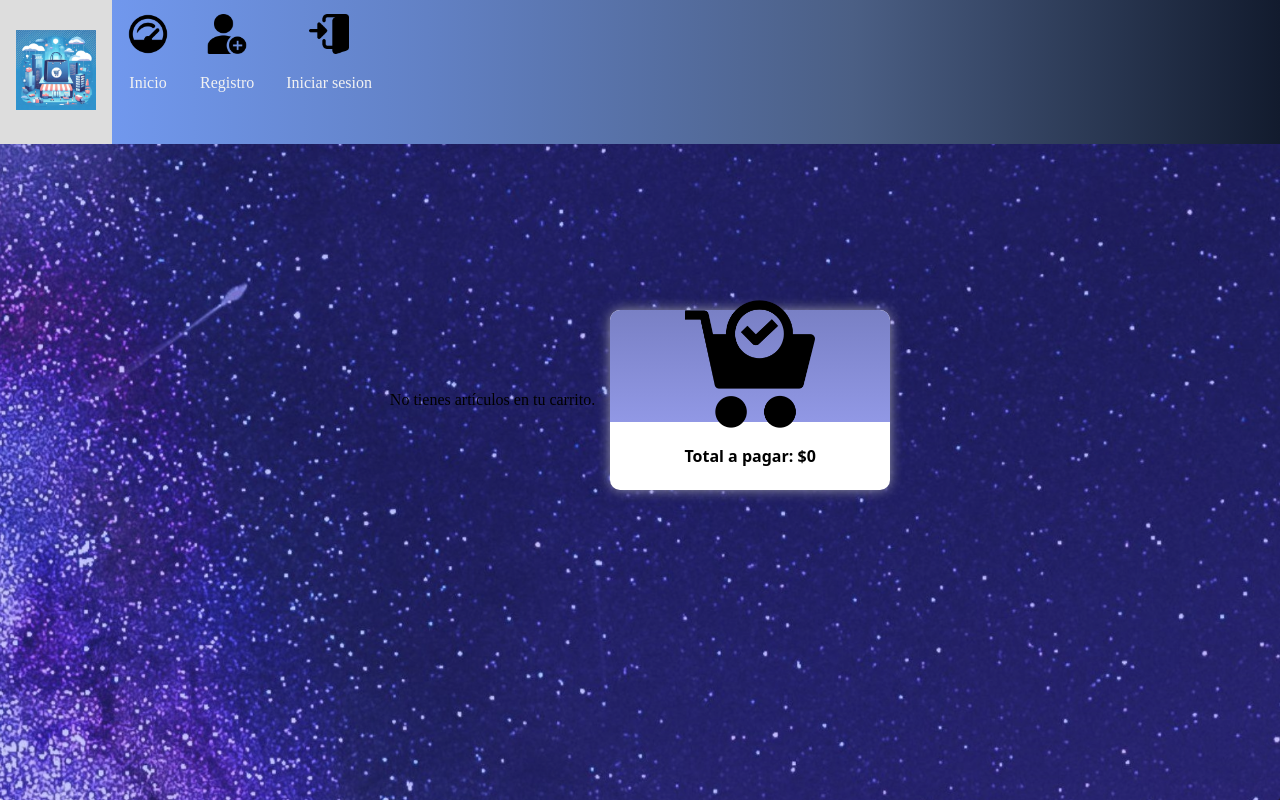
After one commit to Elad10dev/Django_Portafolio_Web, a Django app: page /market/carrito in a window 1280 px wide. The commit adds this page. Run offline with Django 5.2, Linux system fonts and the light colour scheme; data that the repository does not hold is empty.

Commit message:
agregamos boton de agregar y eliminar articulos al carrito asi como el carrito a la base de datos

```diff
--- a/MainApp/static/estilos.css
+++ b/MainApp/static/estilos.css
@@ -28,6 +28,7 @@ from {background-position: top;background-size:3000px; }
 to {background-position: -100px 0px;background-size:2750px;}
 
 }
+/**finde body/
 /* zona de baner */
 
 
--- a/MainApp/templates/index.html
+++ b/MainApp/templates/index.html
@@ -60,11 +60,11 @@
           <img src="https://picsum.photos/id/1011/800/450" alt="" />
         </figure>
         <div class="article-body">
-          <h2>Proyecto 1</h2>
+          <h2>Proyecto MarketApp</h2>
           <p>
-            Curabitur convallis ac quam vitae laoreet. Nulla mauris ante, euismod sed lacus sit amet, congue bibendum eros. Etiam mattis lobortis porta. Vestibulum ultrices iaculis enim imperdiet egestas.
+          Proyecto de carrito de compras, en el cual se ven......
           </p>
-          <a href="#" class="read-more">
+          <a href="{% url 'dashboard' %}" class="read-more">
             Read more <span class="sr-only">about this is some title</span>
             <svg xmlns="http://www.w3.org/2000/svg" class="icon" viewBox="0 0 20 20" fill="currentColor">
               <path fill-rule="evenodd" d="M12.293 5.293a1 1 0 011.414 0l4 4a1 1 0 010 1.414l-4 4a1 1 0 01-1.414-1.414L14.586 11H3a1 1 0 110-2h11.586l-2.293-2.293a1 1 0 010-1.414z" clip-rule="evenodd" />
--- a/MarketApp/templates/inicio.html
+++ b/MarketApp/templates/inicio.html
@@ -24,7 +24,7 @@
             <img class="img_subtitle" align-text="center" width="40px" height="40px" src="{% static 'img/enter.png' %}" alt="logoec1"><br><p>Inicio</p>
           </a>
 
-          <a class="navbar-item" href="#">
+          <a class="navbar-item" href="{% url 'vitrina' %}">
             <img class="img_subtitle" align-text="center" width="40px" height="40px" src="{% static 'img/glass.png' %}" alt="logoec1"><br><p>Vitrina</p>
           </a>
           <a class="navbar-item" href="#">
--- /dev/null
+++ b/MarketApp/templates/market/carrito.html
@@ -0,0 +1,50 @@
+{% extends "inicio.html" %}
+{% load static %}
+{% block title %}Carrito{% endblock %}
+{% block content %}
+
+{% for cart_item in item_cart %}
+
+  <div class="card">
+    <div class="img">
+      <div class="img_item">
+        <img src="{{ cart_item.item_id.image_url.url }}" alt="img_item">
+    </div>
+  </div>
+
+    <div class="text">
+
+      <p class="h3">{{ cart_item.item_id.title }}</p>
+      <p class="p">{{ cart_item.item_id.description }}</p>
+      <p class="p">Cantidad: {{ cart_item.quantity }}</p>
+      <p class="p">Precio unitario: ${{ cart_item.item_id.price }}</p>
+      <p class="p">Subtotal: ${{ cart_item.subtotal }}</p>
+
+      <div class="icon-box">
+        <!-- Asegúrate de tener una vista y URL para eliminar artículos del carrito -->
+        <a href="{% url 'eliminar_del_carrito' cart_item.id %}" class="btn btn-danger">Eliminar</a>
+      </div>
+    </div>
+  </div>
+  {% empty %}
+      <p>No tienes artículos en tu carrito.</p>
+  {% endfor %}
+  <div class="card">
+    <div class="img">
+      <div class="img_item">
+        <img src="{% static 'img/cart.png' %}" alt="img_cart">
+    </div>
+  </div>
+
+    <div class="text">
+
+      <p class="h3">Total a pagar: ${{ total_amount }}</p>
+
+
+    </div>
+  </div>
+
+</div>
+
+
+{% endblock %}
--- a/MarketApp/templates/market/vitrina.html
+++ b/MarketApp/templates/market/vitrina.html
@@ -19,6 +19,11 @@
       <p class="p">{{ i.description }}</p>
       <p class="p">${{ i.price }}</p>
 
+      <div class="icon-box">
+        <p class="span"><!-- Asegúrate de tener una vista y URL para agregar artículos al carrito -->
+          <a href="{% url 'agregar_al_carrito' i.item_id %}" class="btn btn-info">Agregar al Carrito</a></p>
+      </div>
+
 
     </div>
   </div>
--- a/MarketApp/urls.py
+++ b/MarketApp/urls.py
@@ -1,14 +1,18 @@
 from django.urls import path
-from MarketApp.views import Inicio, vitrina
+from MarketApp.views import Inicio, vitrina, carrito, agregar_al_carrito, eliminar_del_carrito
 from django.conf import settings
 from django.conf.urls.static import static
 
 urlpatterns = [
     path('market/', Inicio,name='dashboard' ),
     path('market/vitrina', vitrina ,name='vitrina' ),
+    path('market/carrito', carrito ,name='carrito' ),
+    #agregar y eliminar articulos del carrito
+    path('market/add-to-cart/<int:item_id>/', agregar_al_carrito, name='agregar_al_carrito'),
+    path('market/remove-from-cart/<int:item_id>/', eliminar_del_carrito, name='eliminar_del_carrito'),
 
 
 ]
-
+#con esto se ven las imagnes que se guardan en media
 if settings.DEBUG:
     urlpatterns += static(settings.MEDIA_URL, document_root=settings.MEDIA_ROOT)
--- a/MarketApp/views.py
+++ b/MarketApp/views.py
@@ -1,6 +1,5 @@
-from django.shortcuts import render
-from .models import ItemDB
-
+from django.shortcuts import render, redirect,get_object_or_404
+from .models import ItemDB, CartItemDB
 # Create your views here.
 
 def Inicio(request):
@@ -11,3 +10,38 @@ def vitrina(request):
      return render(request,
                        'market/vitrina.html',
                       {'items': items})
+
+def carrito(request):
+    item_cart = CartItemDB.objects.filter(user_id_id=request.user.id)
+    for item in item_cart:
+        item.subtotal = item.quantity * item.item_id.price
+
+    # Calculamos el total a pagar
+    total_amount = sum(item.subtotal for item in item_cart)
+
+    context = {
+        'item_cart': item_cart,
+        'total_amount': total_amount,
+    }
+    return render (request,
+                    'market/carrito.html',context
+                    )
+
+#agregar y eliminar articulos del carrito
+def agregar_al_carrito(request, item_id):
+        item = ItemDB.objects.get(item_id=item_id)
+        cart_item, created = CartItemDB.objects.get_or_create(
+        user_id=request.user,
+        item_id=item,
+        defaults={'quantity': 1},
+        )
+        if not created:
+        # Si el artículo ya está en el carrito, incrementa la cantidad
+            cart_item.quantity += 1
+            cart_item.save()
+        return redirect('carrito')  # Redirigir a la vitrina
+
+def eliminar_del_carrito(request, item_id):
+    cart_item = get_object_or_404(CartItemDB, user_id=request.user, id=item_id)
+    cart_item.delete()
+    return redirect('carrito')
```
Also changed, not shown: MarketApp/models.py (+16 -0 lines), MarketApp/migrations/0002_alter_itemdb_image_url.py (deleted), MarketApp/migrations/0002_alter_itemdb_image_url_cartitemdb.py (added), MarketApp/migrations/0003_alter_itemdb_image_url.py (deleted), MarketApp/migrations/0004_remove_itemdb_image_url_itemdb_image.py (deleted), MarketApp/migrations/0005_rename_image_itemdb_image_url.py (deleted).
